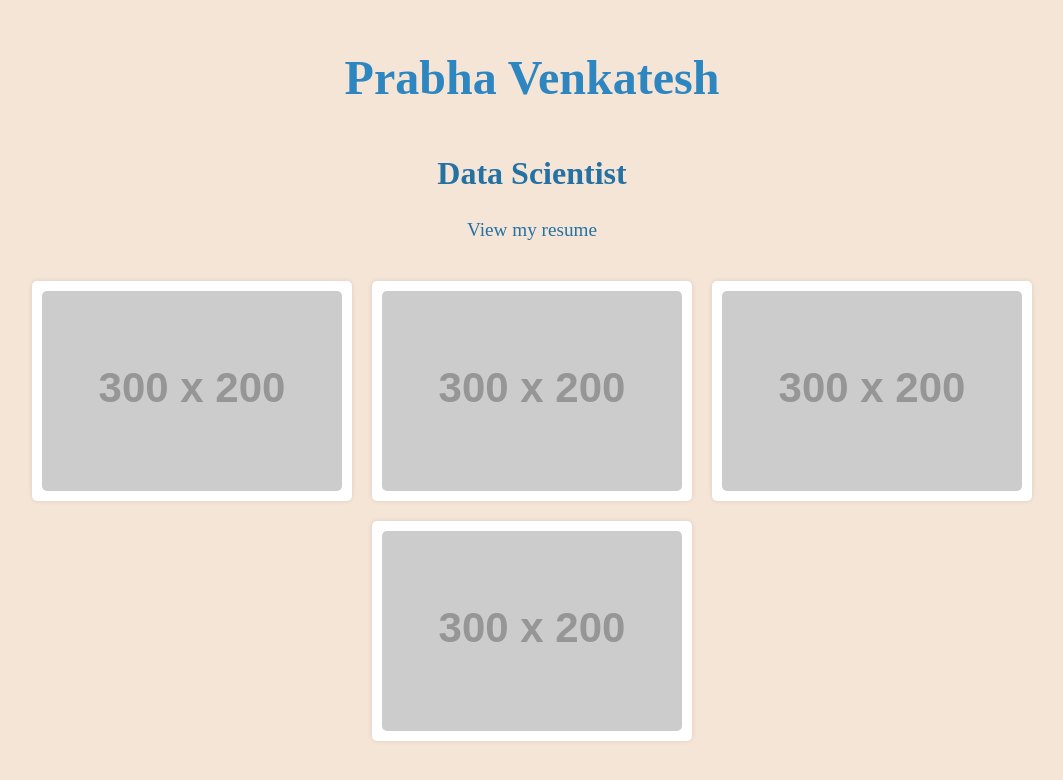
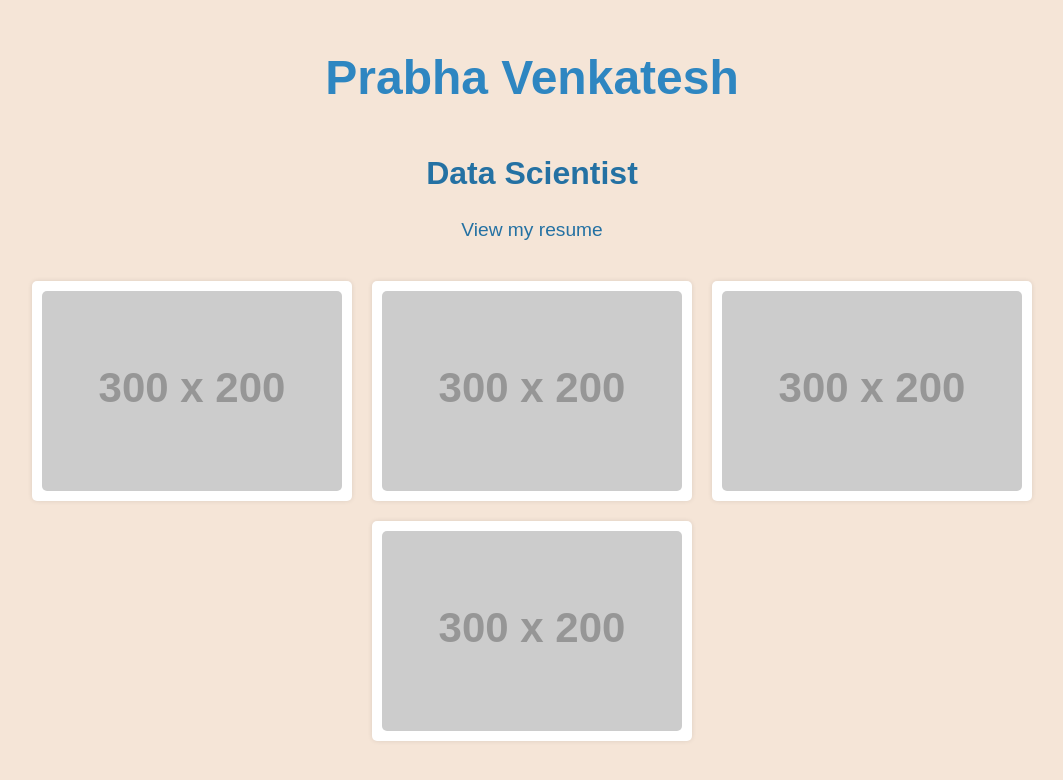
Before and after one commit to pvt-16/pvt-16.github.io, a plain HTML site: page index.html in a window 1280 px wide. Shown: the whole page, without its empty margins (108-1171 px from the left). Drawn offline with Linux system fonts and the light colour scheme; placeholder pictures from the web are drawn by us.

Commit message:
Update style.css

```diff
--- a/src/style.css
+++ b/src/style.css
@@ -1,6 +1,6 @@
 body {
 	background-color: #F5E5D7;
-			font-family: Times New Roman, sans-serif;
+	font-family:Arial, sans-serif;
 	color: #454545;
 	margin: 0;
 	padding: 0;
```
Lines whose indentation alone changed are shown as unchanged.
